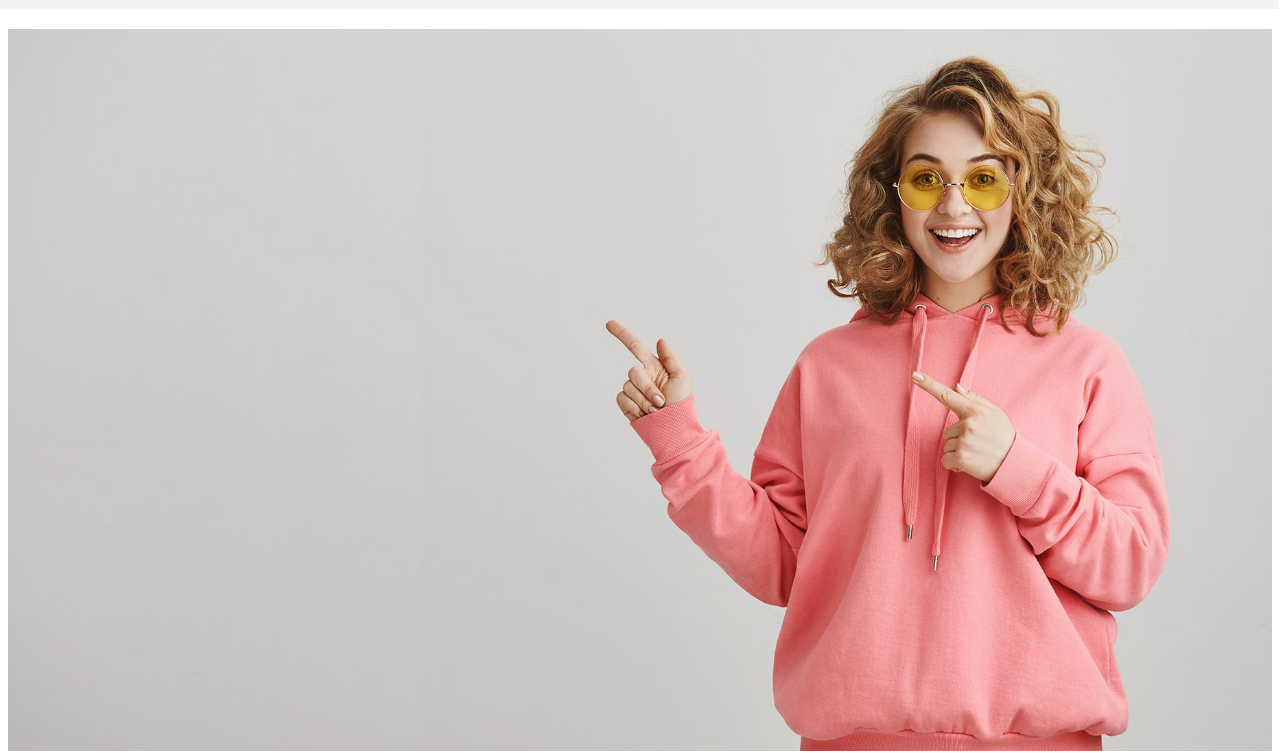
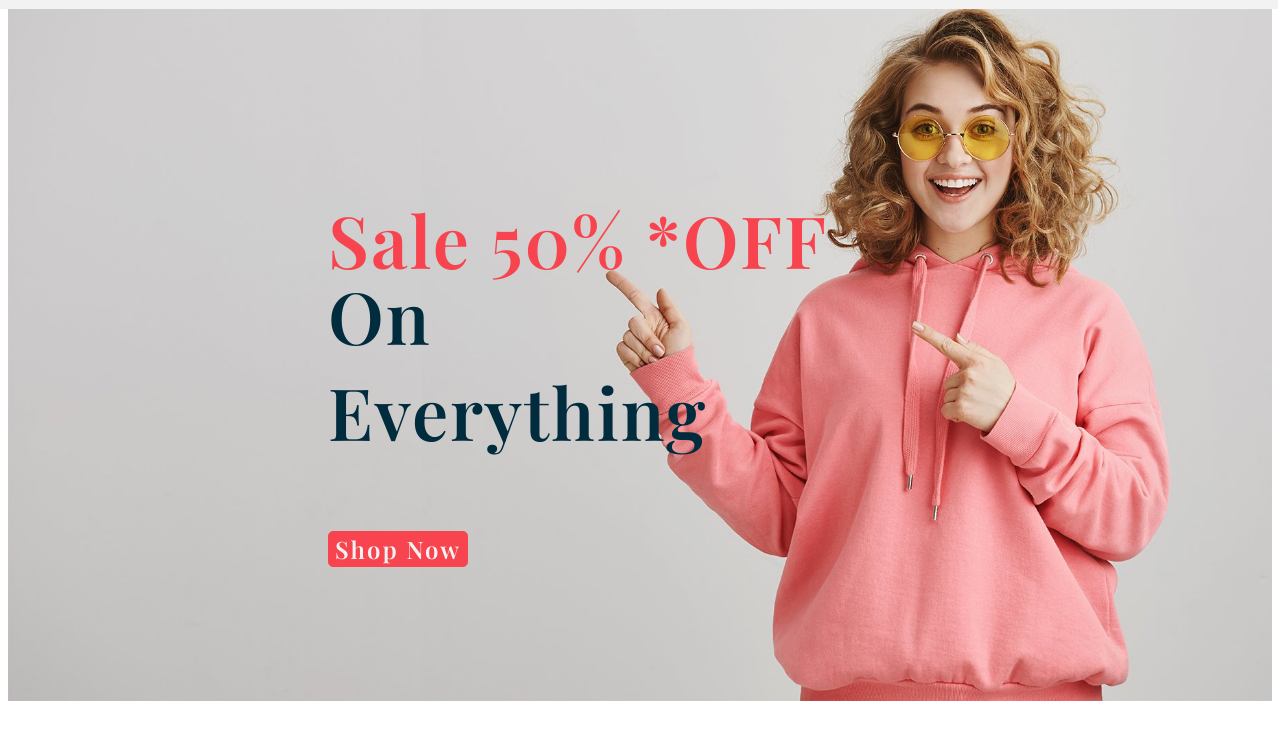
Before and after one commit to dilipkumar970/E-commerce, a plain HTML site: page E-commerce/src/index.html in a window 1280 px wide. Shown: the part 87-840 px from the top of the page. Drawn offline with nearby package versions, Linux system fonts and the light colour scheme; files whose address does not match are found by name; a web font is replaced by a local one.

Commit message:
Update main.css

```diff
--- a/E-commerce/src/styles/main.css
+++ b/E-commerce/src/styles/main.css
@@ -77,51 +77,75 @@ padding-left: 25px;
  height: 100px;
 }
 
-/* after landing page starting explore content*/
+/*  offer content below the navbar*/
 
-.explore {
-    margin-top: -3%;
-    flex: 1;
-  display: flex;
-  position: relative;
-  padding: 90px 0 75px 0;
-  font-family: 'Playfair Display', serif;
+.offer {
+
+    height: 60rem;
+    margin-top: -50px;
 }
 
-.bg-image{
-position: absolute;
-  top: 0;
-  left: 0;
-  width: 100%;
-  height: 100%;
-  z-index: -1;
+.offer .offer-container .image {
+
+    height: 7rem;
+
 }
 
-.bg-image img{
-    width: 100%;
-    height: 100%;
-    object-fit: cover;
+.offer .offer-container .content h1{
+
+    font-size: 4.5rem;
+    padding-top: 40px;
+    padding-left: 20rem;
+    color: #f7444e;
 }
 
+.offer .offer-container  .para p {
 
-.exploremore{
-    margin-left:35%;
-    margin-top: -45%;
-    text-align: center;
-    border-radius: 10px;
-    color:white;
-    background-color:#f7444e;
-    font-weight: bolder;
-    font-size: 20px;
-    cursor: pointer;
-    margin-bottom: 13%;
+    font-size: 4.5rem;
+    margin-top: -5rem;
+    padding-left: 20rem;
+    color: #002c3e;
+    line-height: -10px;
 }
 
+.offer .offer-container .button {
+
+    margin-left: 20rem;
+}
+
+.offer .offer-container .button button{
+
+    background-color:#f7444e;
+    border:1px solid #f7444e;
+    border-radius: 5px;
+
+}
+
+.offer .offer-container .button a {
+
+    font-size: 1.5rem;
+    color: #f2f2f2;
+    cursor: pointer;
+}
+
+.offer .offer-container .button button:hover{
+
+    background-color:white;
+    border-radius: 5px;
+
+}
+
+.offer .offer-container .button a:hover {
+
+    font-size: 1.7rem;
+    color: #f7444e;
+    background-color: #fafafa;
+}
 
 /* New arrival section    */
 
 .arrivals {
-    margin: 10rem;
+    margin: 20rem;
 }
 
 .arrivals h1{
```
